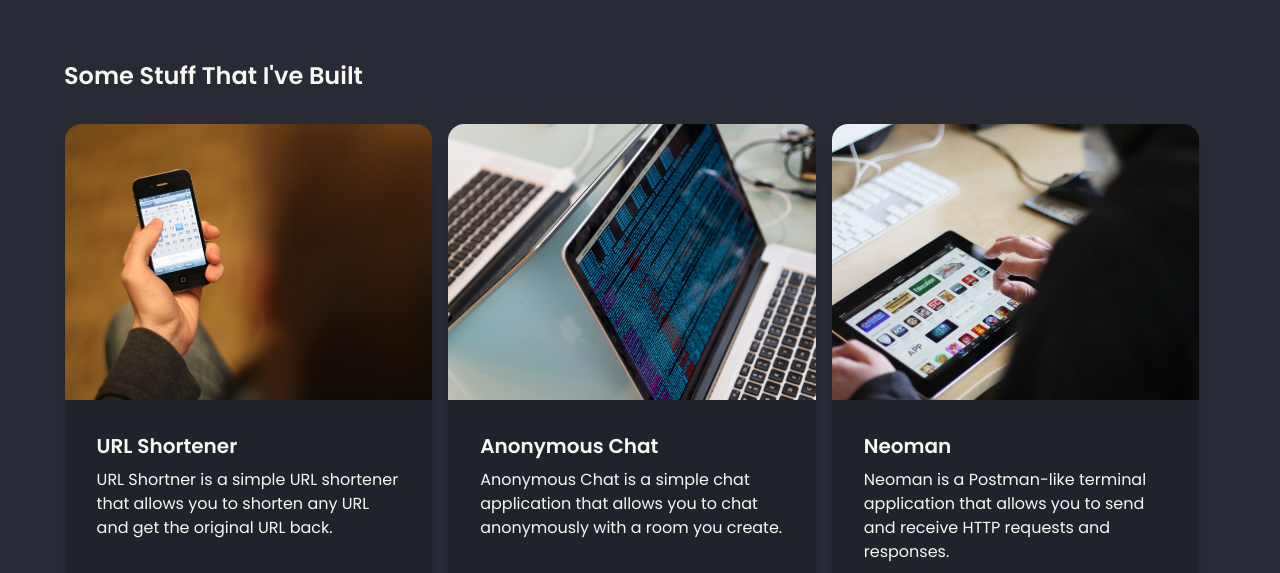
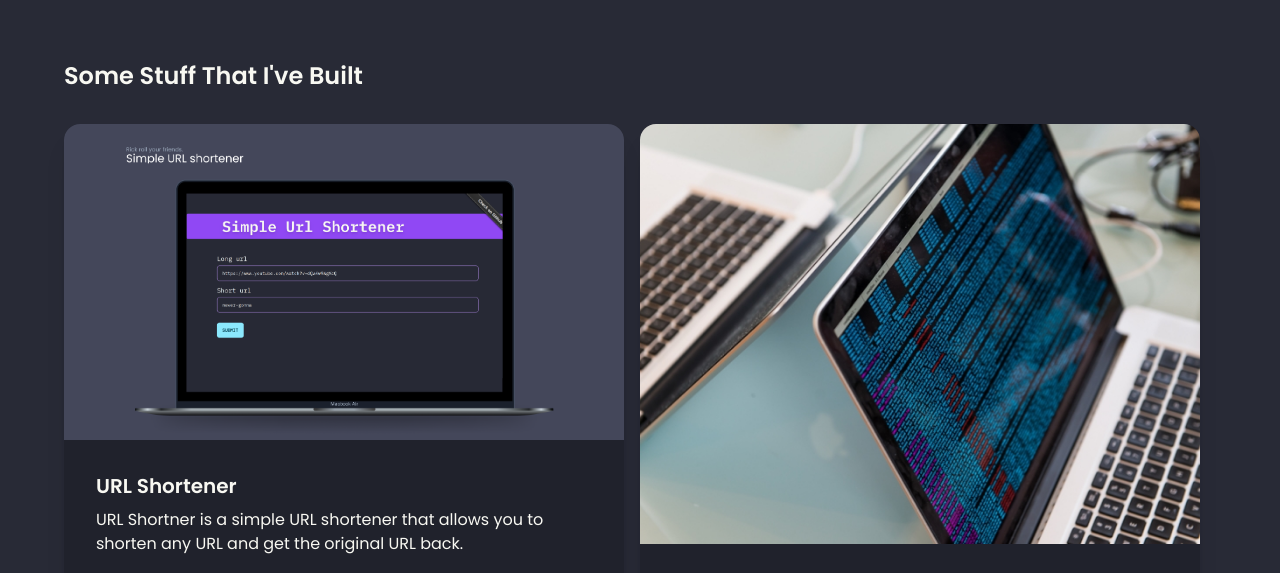
Before and after one commit to mustafasegf/personal-website, an Astro site: page / in a window 1280 px wide. Shown: the part 920-1493 px from the top of the page. Built offline with nearby package versions, Linux system fonts and the light colour scheme; Astro itself is replaced by a stand-in of ours.

Commit message:
feat: changed some images

```diff
--- a/src/components/Index.tsx
+++ b/src/components/Index.tsx
@@ -919,7 +919,7 @@ export const Cards: React.FC<CardsProps> = ({
       animate={control}
       initial="hidden"
       variants={variants}
-      className="card mb-4 md:mr-4 w-full md:w-[calc(50%-1rem)] lg:w-[calc(33.3%-1rem)] bg-base-300 shadow-xl"
+      className="card mb-4 md:mr-4 w-full lg:w-[calc(50%-1rem)] bg-base-300 shadow-xl"
     >
       <figure className="">
         <img className="w-full" alt={alt} src={img} />
--- a/src/pages/index.astro
+++ b/src/pages/index.astro
@@ -14,7 +14,7 @@
 const showcase = [
   {
     title: "URL Shortener",
-    img: "/images/tech1.jpeg",
+    img: "/images/shortener.png",
     alt: "URL",
     desc: "URL Shortner is a simple URL shortener that allows you to shorten any URL and get the original URL back.",
     tags: ["Go", "Redis", "Postgres"],
@@ -32,7 +32,7 @@
   },
   {
     title: "Neoman",
-    img: "/images/tech3.jpeg",
+    img: "/images/neoman.png",
     alt: "Terminal",
     desc: "Neoman is a Postman-like terminal application that allows you to send and receive HTTP requests and responses.",
     tags: ["Go", "Terminal", "Bubbletea"],
```
Also changed, not shown: .github/workflows/release.yml, public/images/neoman.png (added), public/images/shortener.png (added).
